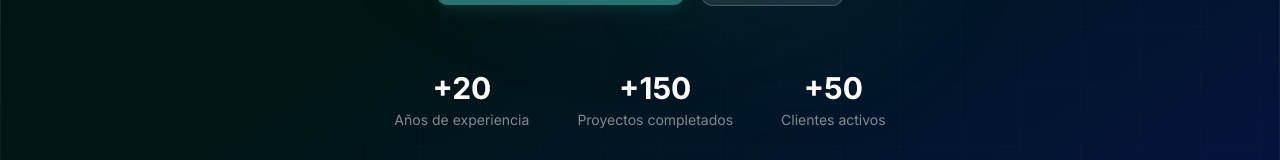
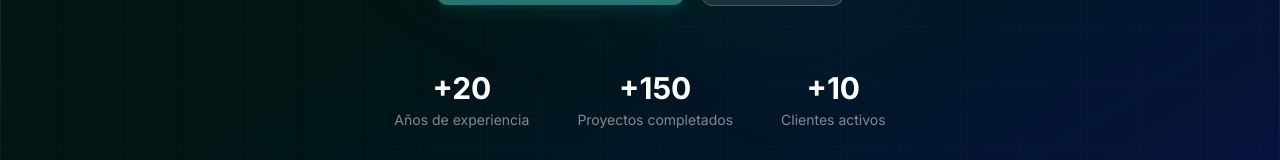
Before and after one commit to laurenciopaez/sintec, a Next.js app: page /sintec/ in a window 1280 px wide. Shown: the part 514-674 px from the top of the page. Built offline with nearby package versions, Linux system fonts and the light colour scheme; no server answers.

Commit message:
velocidad de logos

```diff
--- a/components/home/Clients.tsx
+++ b/components/home/Clients.tsx
@@ -38,10 +38,10 @@ export function Clients() {
         <div className="absolute right-0 top-0 h-full w-24 z-10 pointer-events-none bg-gradient-to-l from-white to-transparent" />
 
         <motion.div
-          className="flex gap-12 items-center"
+          className="flex gap-14 items-center"
           animate={{ x: ["0%", "-50%"] }}
           transition={{
-            duration: 50,
+            duration: 150,
             ease: "linear",
             repeat: Infinity,
           }}
--- a/components/home/Hero.tsx
+++ b/components/home/Hero.tsx
@@ -126,7 +126,7 @@ export function Hero() {
           {[
             { value: "+20", label: "Años de experiencia" },
             { value: "+150", label: "Proyectos completados" },
-            { value: "+50", label: "Clientes activos" },
+            { value: "+10", label: "Clientes activos" },
           ].map((stat) => (
             <div key={stat.label} className="text-center">
               <div className="text-3xl font-bold text-white mb-1">
```
